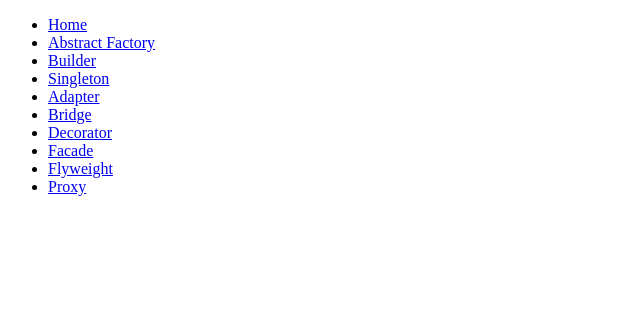
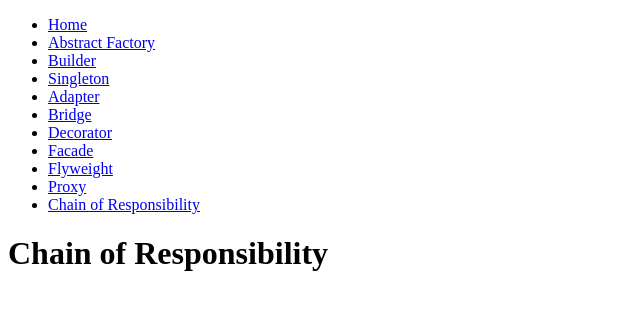
Before and after one commit to loonskai/design-patterns, a React (Create React App) app in the folder client/: page /chain-of-responsibility in a window 1280 px wide. Shown: the top 310 px of the page, without its empty margins (0-640 px from the left). Built offline with nearby package versions, Linux system fonts and the light colour scheme.

Commit message:
Add Chain of Responsibility page

```diff
--- a/client/src/Router.tsx
+++ b/client/src/Router.tsx
@@ -15,6 +15,7 @@ import DecoratorPage from './pages/DecoratorPage';
 import FacadePage from './pages/FacadePage';
 import FlyweightPage from './pages/FlyweightPage';
 import ProxyPage from './pages/ProxyPage';
+import ChainOfResponsibilityPage from './pages/ChainOfResponsibilityPage';
 
 export default function Router(): JSX.Element {
   return (
@@ -51,6 +52,9 @@ export default function Router(): JSX.Element {
         <Route path="/proxy">
           <ProxyPage />
         </Route>
+        <Route path="/chain-of-responsibility">
+          <ChainOfResponsibilityPage />
+        </Route>
       </Switch>
     </BrowserRouter>
   );
--- a/client/src/components/Navigation.tsx
+++ b/client/src/components/Navigation.tsx
@@ -16,6 +16,7 @@ export default function Navigation(): JSX.Element {
           <li><NavLink to="/facade">Facade</NavLink></li>
           <li><NavLink to="/flyweight">Flyweight</NavLink></li>
           <li><NavLink to="/proxy">Proxy</NavLink></li>
+          <li><NavLink to="/chain-of-responsibility">Chain of Responsibility</NavLink></li>
         </ul>
       </nav>
     </header>
--- /dev/null
+++ b/client/src/pages/ChainOfResponsibilityPage.tsx
@@ -0,0 +1,10 @@
+import React from 'react';
+// import { ElementStyleBuilder } from '../patterns/behavioral/chain-of-responsibility';
+
+export default function ChainOfResponsibilityPage(): JSX.Element {
+  return (
+    <div>
+      <h1>Chain of Responsibility</h1>
+    </div>
+  );
+}
--- /dev/null
+++ b/client/src/patterns/behavioral/chain-of-responsibility/index.ts
@@ -0,0 +1,32 @@
+interface Handler {
+  setNext(handler: Handler): Handler
+  handle(request: string): string
+}
+
+abstract class AbstractHandler implements Handler {
+  private nextHandler: Handler;
+
+  setNext(handler: Handler): Handler {
+    this.nextHandler = handler;
+
+    return handler;
+  }
+
+  handle(request: string): string {
+    if (this.nextHandler) {
+      return this.nextHandler.handle(request);
+    }
+
+    return request;
+  }
+}
+
+class MonkeyHandler extends AbstractHandler {
+  handle(request: string): string {
+    if (request === 'Banana') {
+      return `Monkey: I'll eat the ${request}`;
+    }
+
+    return super.handle(request);
+  }
+}
```
